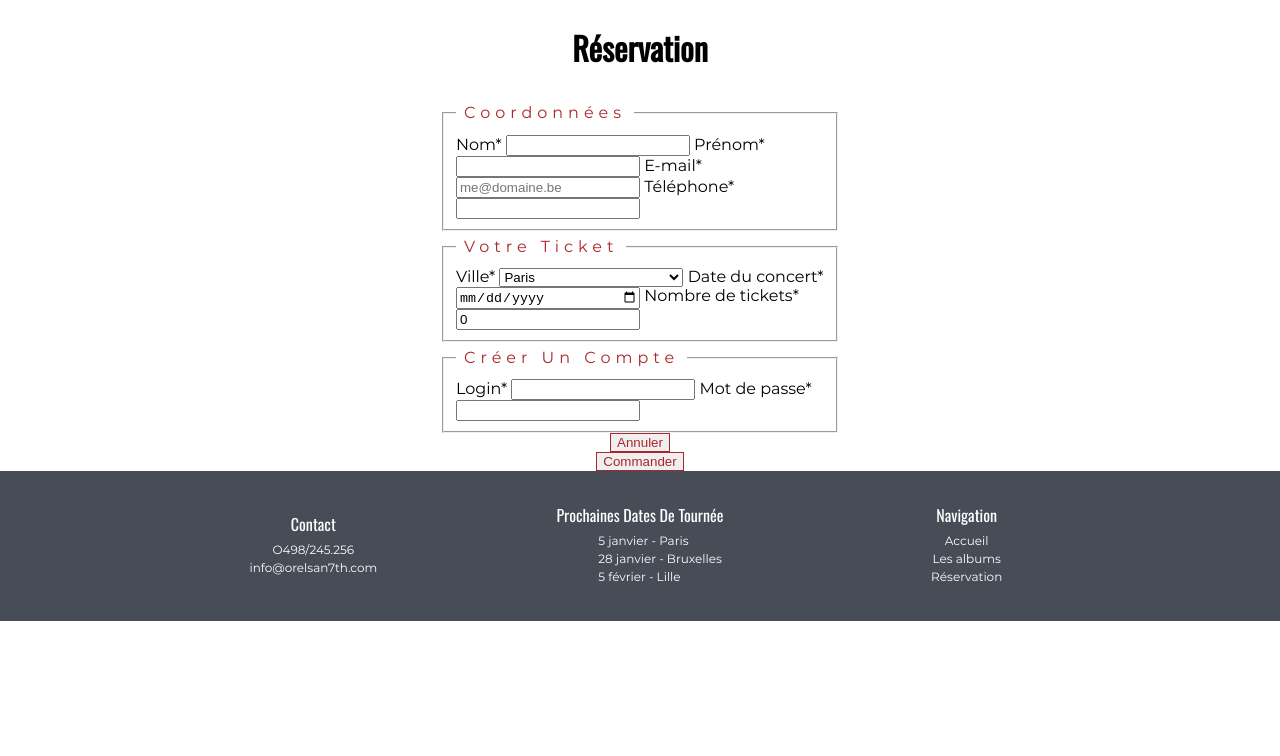
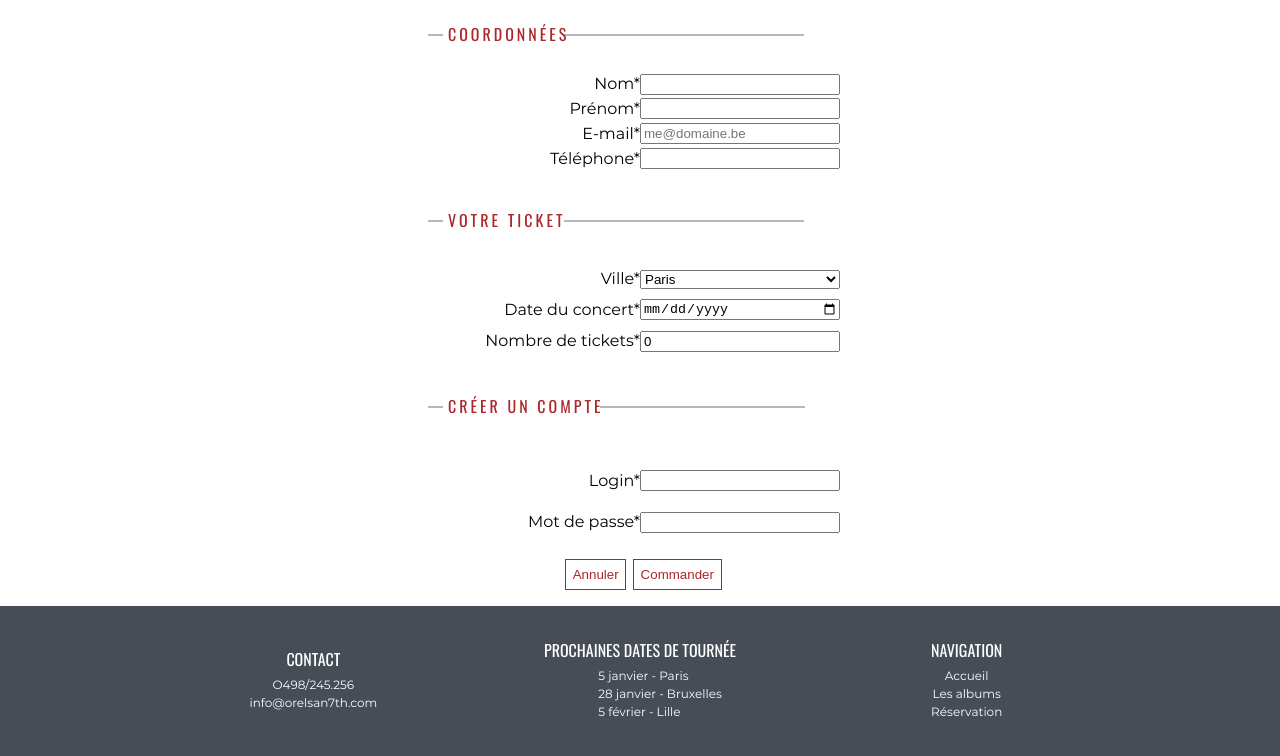
Before and after one commit to LucieCamille/Cpg_Orelsan, a plain HTML site: page reservation.html in a window 1280 px wide. Shown: the part 685-1441 px from the top of the page. Before the commit the page ends 1306 px from the top, so only its background shows below. Drawn offline with nearby package versions, Linux system fonts and the light colour scheme.

Commit message:
css style on table and form

```diff
--- a/CSS/_reservation.scss
+++ b/CSS/_reservation.scss
@@ -4,6 +4,7 @@ main#reservation{
     display: flex;
     flex-direction: column;
     align-items: center;
+    margin-bottom: 1em;
 
     section{
         h1{
@@ -34,9 +35,8 @@ main#reservation{
 
                 td, th{
                     text-align: left;
-                    width: 10em;
+                    width: 100%;
                     height: 1em;
-                    padding: 0.5em;
                 }
 
                 tr{
@@ -48,50 +48,86 @@ main#reservation{
 
     }
     section#form{
-        max-width: 400px;
+        max-width: $max-width2;
         width: 100%;
+        display: flex;
+        flex-direction: column;
+        align-items: center;
 
-        h1{
+        /*h1{
             text-align: center;
-        }
+        }*/
 
         form{
             display: flex;
             flex-wrap: wrap;
             justify-content: center;
             align-items: center;
+            min-height: 170px;
+            //max-height: 200px;
+            max-width: 400px;
+            width: 100%;
+            padding-bottom: 1em;
 
-            fieldset{
-                display: inline-block; /* A retravailler */
+            h2{
+            align-self: flex-start;
+            display: block;
+            position: relative;
+            background-color: white;
+            font-weight: 300;
+            color: $color-red;
+            letter-spacing: 3px;
+            padding: 0.5em;
+            width: 100%;
 
-                legend{
-                /*position: relative;*/
-                background-color: white;
-                font-weight: 300;
-                color: $color-red;
-                text-transform: capitalize;
-                letter-spacing: 5px;
-                padding: 0.5em;
-
-                /*&::after {
+                &.after_long{
+                 &::after {
                     content: "";
                     background-color: #464D57;
-                    opacity: 0.8;
+                    opacity: 0.4;
                     display: block;
                     position: absolute;
                     top: 50%;
-                    left: -15%;
+                    left: 31%;
                     height: 2px;
-                    width: 420px;
+                    width: 240px;
                     flex: 1;
-                    z-index: -1;
-                    }*/
+                    }
+                }
+                &.after_court{
+                   &::after {
+                    content: "";
+                    background-color: #464D57;
+                    opacity: 0.4;
+                    display: block;
+                    position: absolute;
+                    top: 50%;
+                    left: 40%;
+                    height: 2px;
+                    width: 205px;
+                    flex: 1;
+                    }
+                }
+
+                &::before{
+                    content: "";
+                    background-color: #464D57;
+                    opacity: 0.4;
+                    display: block;
+                    position: absolute;
+                    top: 50%;
+                    left: -3%;
+                    height: 2px;
+                    width: 15px;
+                    flex: 1;
                 }
             }
 
             label{
                 width: 50%;
                 text-align: right;
+                //box-sizing: border-box;
+                //padding: 0.2em;
             }
 
             input, select{
@@ -100,5 +136,20 @@ main#reservation{
             }
         }
 
+        div#button{
+            display: flex;
+            justify-content: center;
+                button{
+                max-width: 6em;
+                background-color: #fff;
+                margin-left: 0.5em;
+                &:hover{
+                    background-color: $color-red;
+                    color: #fff;
+                    }
+                }
+        }
+
+
     }
 }
--- a/CSS/style.scss
+++ b/CSS/style.scss
@@ -7,7 +7,11 @@ $color-red: #AC2529;
     border: solid $color-red 1px;
     text-decoration: none;
     text-align: center !important;
-    display: inline-block;
+    padding: 0.5em;
+    &:hover{
+        background-color: $color-red;
+        color: #fff;
+        }
     }
 
 @import url('https://fonts.googleapis.com/css2?family=Oswald&display=swap');
@@ -35,13 +39,13 @@ body{
         font-size: 2em;
         font-family: "Oswald", sans-serif;
         font-weight: 800;
-        text-transform: capitalize;
+        text-transform: uppercase;
     }
 
     h2{
         font-size: 1em;
         font-family: "Oswald", sans-serif;
-        text-transform: capitalize;
+        text-transform: uppercase;
     }
 
     aside{
@@ -73,7 +77,9 @@ body{
 
     .btn{
         @include button;
-    }
+        box-sizing: content-box !important;
+        width: 100%;
+        }
 }
 
 
--- a/reservation.html
+++ b/reservation.html
@@ -85,15 +85,14 @@
       <section id="form">
         <h1>Réservation</h1>
         <form action="#" method="post">
-          <fieldset>
-          <legend>Coordonnées</legend>
-          <label for="name_fld">Nom*</label>
+          <h2 class="after_long">Coordonnées</h2>
+          <label for="name_fld">Nom* </label>
           <input type="text" name="name_fld" id="name_fld" required/>
 
-          <label for="first_name_fld">Prénom*</label>
+          <label for="first_name_fld">Prénom* </label>
           <input type="text" name="first_name_fld" id="first_name_fld" required/>
 
-          <label for="mail_fld">E-mail*</label>
+          <label for="mail_fld">E-mail* </label>
           <input
             type="email"
             name="mail_fld"
@@ -102,14 +101,12 @@
             required
           />
 
-          <label for="phone_fld">Téléphone*</label>
+          <label for="phone_fld">Téléphone* </label>
           <input type="tel" name="phone_fld" id="phone_fld" required/>
-        </fieldset>
         </form>
         <form action="#" method="post">
-          <fieldset>
-          <legend>Votre Ticket</legend>
-          <label for="ville_fld">Ville*</label>
+          <h2 class="after_long">Votre Ticket</h2>
+          <label for="ville_fld">Ville* </label>
 
           <select name="city_fld" id="city_fld">
             <option value="Paris">Paris</option>
@@ -120,27 +117,25 @@
             <option value="Toulouse">Toulouse</option>
           </select>
 
-          <label for="date_fld">Date du concert*</label>
+          <label for="date_fld">Date du concert* </label>
           <input type="date" name="date_fld" id="date_fld" required/>
 
-          <label for="nbre_fld">Nombre de tickets*</label>
+          <label for="nbre_fld">Nombre de tickets* </label>
           <input type="number" name="nbre_fld" id="nbre_fld" min="0" value="0" max="10"/>
-        </fieldset>
         </form>
         <form action="#" method="post">
-          <fieldset>
-          <legend>Créer un compte</legend>
-          <label for="login_fld">Login*</label>
+          <h2 class="after_court">Créer un compte</h2>
+          <label for="login_fld">Login* </label>
           <input type="text" name="login_fld" id="login_fld" required/>
 
-          <label for="password_fld">Mot de passe*</label>
+          <label for="password_fld">Mot de passe* </label>
           <input type="password" name="password_fld" id="password_fld" required/>
-          </fieldset>
         </form>
+        <div id="button">
+          <button type="cancel" class="btn">Annuler</button>
+          <button type="Submit" class="btn">Commander</button>
+        </div>
       </section>
-
-      <button type="cancel" class="btn">Annuler</button>
-      <button type="Submit" class="btn">Commander</button>
     </main>
 
     <footer>
```
Also changed, not shown: CSS/style.css, 1 other file.
